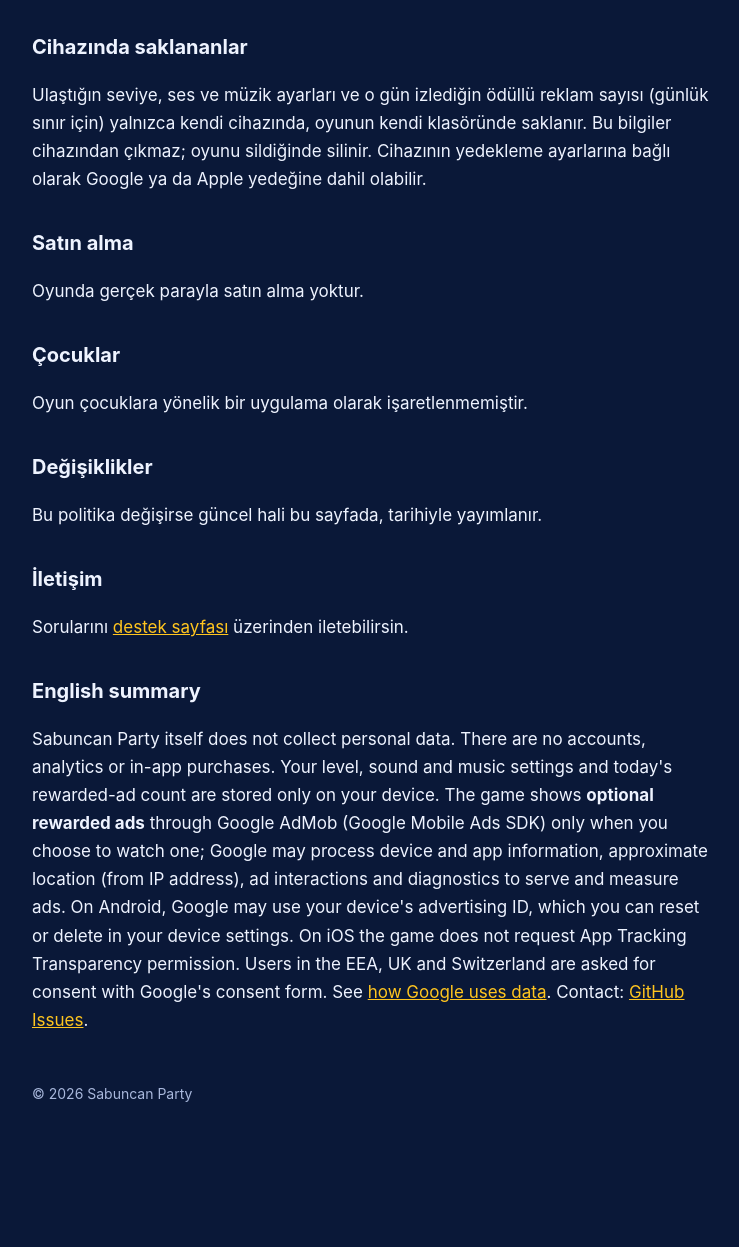
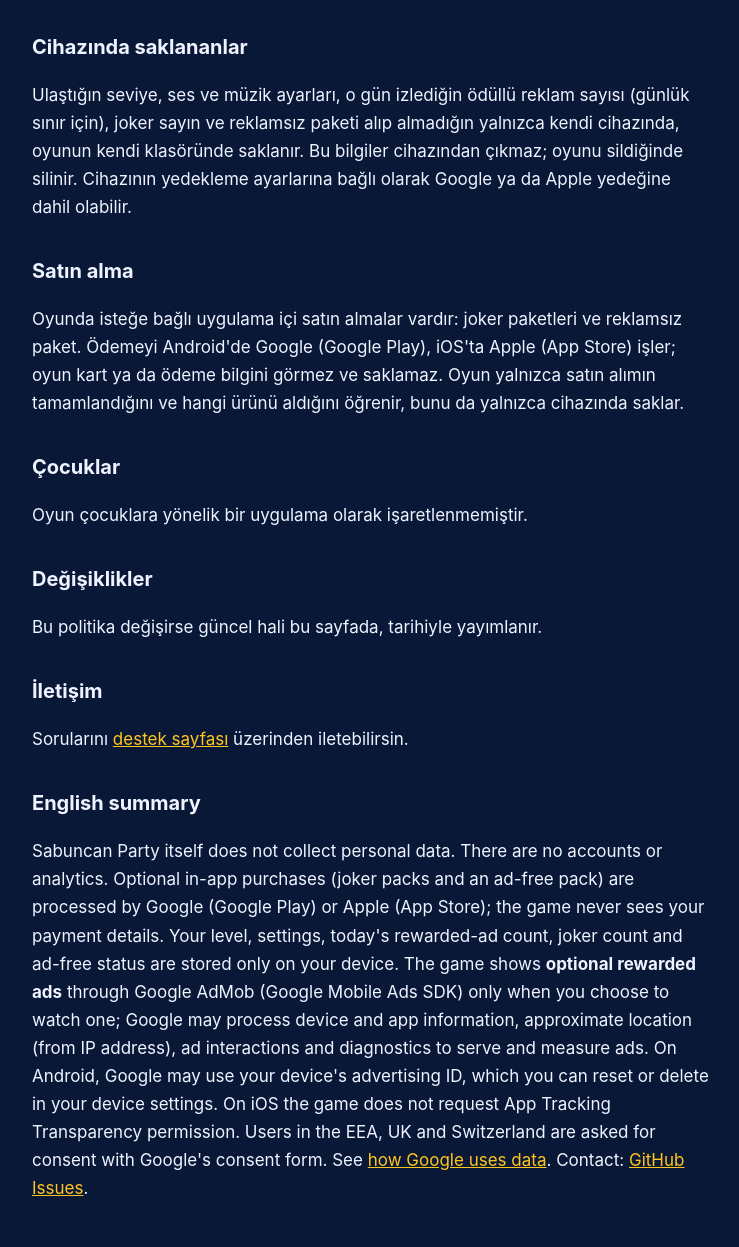
Before and after one commit to kdar2/cilgin-hamamcanlar, a plain HTML site: page sabuncan-privacy.html in a window 1280 px wide. Shown: the part 1082-2329 px from the top of the page, without its empty margins (268-1007 px from the left). Before the commit the page ends 2251 px from the top, so only its background shows below. Drawn offline with Linux system fonts and the light colour scheme.

Commit message:
Sabuncan gizlilik: joker ve reklamsiz paket satin almalari
Co-Authored-By: Claude Opus 5.5 <noreply@anthropic.com>

```diff
--- a/sabuncan-privacy.html
+++ b/sabuncan-privacy.html
@@ -2,7 +2,7 @@
 <html lang="tr"><head><meta charset="utf-8"><meta name="viewport" content="width=device-width,initial-scale=1">
 <title>Gizlilik Politikası · Sabuncan Party</title><link rel="stylesheet" href="style.css"></head>
 <body><main>
-<header><img src="sabuncan-icon.png" alt=""><div><h1>Gizlilik Politikası</h1><p>Sabuncan Party: Köpüren Otobüs Bulmacası · Son güncelleme: 26 Kasım 2026</p></div></header>
+<header><img src="sabuncan-icon.png" alt=""><div><h1>Gizlilik Politikası</h1><p>Sabuncan Party: Köpüren Otobüs Bulmacası · Son güncelleme: 27 Kasım 2026</p></div></header>
 <nav><a href="support.html">Destek</a><a href="#en">English</a></nav>
 
 <p class="note"><strong>Kısaca:</strong> Oyunun kendisi kişisel veri toplamaz. İsteğe bağlı ödüllü reklamlar Google AdMob tarafından gösterilir; reklam izlemeyi seçtiğinde Google, reklamı göstermek ve ölçmek için aşağıda açıklanan sınırlı verileri işler.</p>
@@ -22,10 +22,10 @@
 </ul>
 
 <h2>Cihazında saklananlar</h2>
-<p>Ulaştığın seviye, ses ve müzik ayarları ve o gün izlediğin ödüllü reklam sayısı (günlük sınır için) yalnızca kendi cihazında, oyunun kendi klasöründe saklanır. Bu bilgiler cihazından çıkmaz; oyunu sildiğinde silinir. Cihazının yedekleme ayarlarına bağlı olarak Google ya da Apple yedeğine dahil olabilir.</p>
+<p>Ulaştığın seviye, ses ve müzik ayarları, o gün izlediğin ödüllü reklam sayısı (günlük sınır için), joker sayın ve reklamsız paketi alıp almadığın yalnızca kendi cihazında, oyunun kendi klasöründe saklanır. Bu bilgiler cihazından çıkmaz; oyunu sildiğinde silinir. Cihazının yedekleme ayarlarına bağlı olarak Google ya da Apple yedeğine dahil olabilir.</p>
 
 <h2>Satın alma</h2>
-<p>Oyunda gerçek parayla satın alma yoktur.</p>
+<p>Oyunda isteğe bağlı uygulama içi satın almalar vardır: joker paketleri ve reklamsız paket. Ödemeyi Android'de Google (Google Play), iOS'ta Apple (App Store) işler; oyun kart ya da ödeme bilgini görmez ve saklamaz. Oyun yalnızca satın alımın tamamlandığını ve hangi ürünü aldığını öğrenir, bunu da yalnızca cihazında saklar.</p>
 
 <h2>Çocuklar</h2>
 <p>Oyun çocuklara yönelik bir uygulama olarak işaretlenmemiştir.</p>
@@ -37,7 +37,7 @@
 <p>Sorularını <a href="https://github.com/kdar2/cilgin-hamamcanlar/issues">destek sayfası</a> üzerinden iletebilirsin.</p>
 
 <h2 id="en">English summary</h2>
-<p>Sabuncan Party itself does not collect personal data. There are no accounts, analytics or in-app purchases. Your level, sound and music settings and today's rewarded-ad count are stored only on your device. The game shows <strong>optional rewarded ads</strong> through Google AdMob (Google Mobile Ads SDK) only when you choose to watch one; Google may process device and app information, approximate location (from IP address), ad interactions and diagnostics to serve and measure ads. On Android, Google may use your device's advertising ID, which you can reset or delete in your device settings. On iOS the game does not request App Tracking Transparency permission. Users in the EEA, UK and Switzerland are asked for consent with Google's consent form. See <a href="https://policies.google.com/technologies/partner-sites">how Google uses data</a>. Contact: <a href="https://github.com/kdar2/cilgin-hamamcanlar/issues">GitHub Issues</a>.</p>
+<p>Sabuncan Party itself does not collect personal data. There are no accounts or analytics. Optional in-app purchases (joker packs and an ad-free pack) are processed by Google (Google Play) or Apple (App Store); the game never sees your payment details. Your level, settings, today's rewarded-ad count, joker count and ad-free status are stored only on your device. The game shows <strong>optional rewarded ads</strong> through Google AdMob (Google Mobile Ads SDK) only when you choose to watch one; Google may process device and app information, approximate location (from IP address), ad interactions and diagnostics to serve and measure ads. On Android, Google may use your device's advertising ID, which you can reset or delete in your device settings. On iOS the game does not request App Tracking Transparency permission. Users in the EEA, UK and Switzerland are asked for consent with Google's consent form. See <a href="https://policies.google.com/technologies/partner-sites">how Google uses data</a>. Contact: <a href="https://github.com/kdar2/cilgin-hamamcanlar/issues">GitHub Issues</a>.</p>
 
 <footer>© 2026 Sabuncan Party</footer>
 </main></body></html>
```
